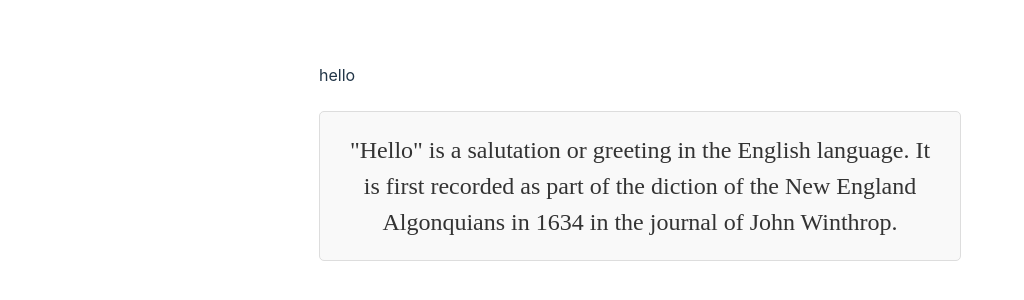
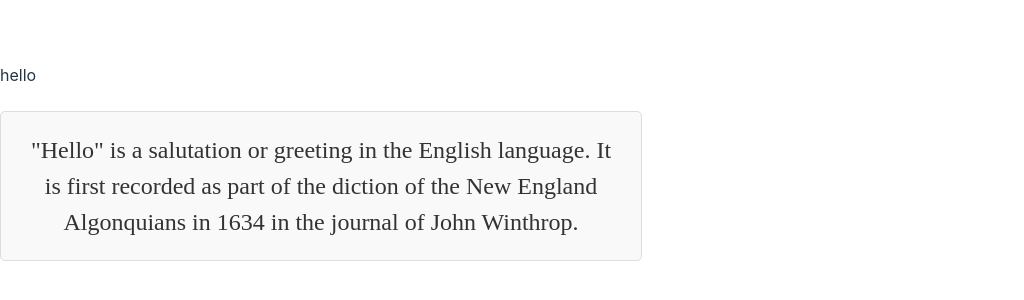
Before and after one commit to StewartalsopIII/vite_practice, a React (Vite) app: page / in a window 1280 px wide. Shown: the part 226-526 px from the top of the page, without its empty margins (0-1024 px from the left). Built offline with nearby package versions, Linux system fonts and the light colour scheme.

Commit message:
deleted body as a test

```diff
--- a/src/App.css
+++ b/src/App.css
@@ -1,12 +1,5 @@
-body {
-    display: flex;
-    justify-content: center;
-    align-items: center;
-    height: 100vh;
-    margin: 0;
-  }
 
-  #hello {
+#hello {
     display: flex; /* Add this to make #hello a flex container */
     flex-direction: column; /* Align children (like <p> tags) vertically */
     justify-content: center; /* Center children vertically */
```
